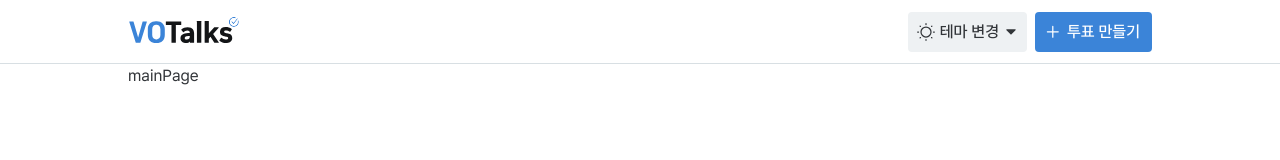
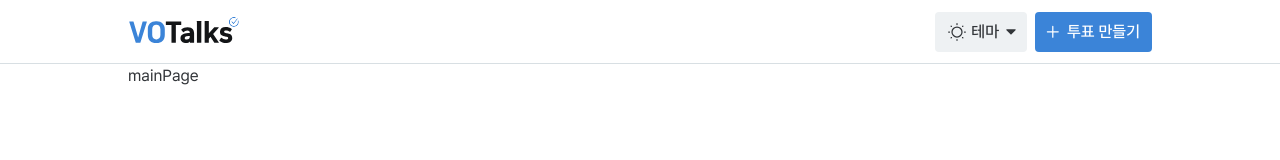
Before and after one commit to Team-VOTalks/VOTalks-FE, a Next.js app: page / in a window 1280 px wide. Shown: the top 160 px of the page. Built offline with nearby package versions, Linux system fonts and the light colour scheme.

Commit message:
feat : 테마 선택 기능 추가

```diff
--- /dev/null
+++ b/public/script/theme.js
@@ -0,0 +1,12 @@
+(function () {
+  const currentTheme = window.localStorage.getItem('theme') ?? 'system';
+  if (currentTheme === 'light') {
+    document.body.classList.add('lightTheme');
+  }
+  if (currentTheme === 'dark') {
+    document.body.classList.add('darkTheme');
+  }
+  if (currentTheme === 'system' && window.matchMedia('(prefers-color-scheme: dark)').matches) {
+    document.body.classList.add('darkTheme');
+  }
+})();
--- a/src/app/layout.tsx
+++ b/src/app/layout.tsx
@@ -38,6 +38,7 @@ export default function RootLayout({
   return (
     <html lang="ko" className={`${pretendard.variable}`}>
       <body>
+        <script src="/script/theme.js"></script>
         <Header />
         <section id="contents" className="mx-auto mb-auto h-auto w-full max-w-5xl pt-14 sm:pt-16">
           {children}
--- /dev/null
+++ b/src/features/set-theme/lib/use-theme.tsx
@@ -0,0 +1,39 @@
+'use client';
+
+import { useCallback, useEffect, useState } from 'react';
+import { Theme } from '../types/theme';
+
+function getCurrentTheme() {
+  let theme: Theme = 'system';
+  if (typeof window !== 'undefined') {
+    theme = (window.localStorage.getItem('theme') as Theme | null) ?? 'system';
+    if (theme === 'system' && window.matchMedia('(prefers-color-scheme: dark)').matches) {
+      theme = 'dark';
+    }
+  }
+  return theme;
+}
+
+export default function useTheme() {
+  const [currentTheme, setCurrentTheme] = useState<Theme>(getCurrentTheme());
+  const realTheme: Theme = getCurrentTheme() === 'dark' ? 'dark' : 'light';
+
+  useEffect(() => {
+    document.body.classList.remove('lightTheme');
+    document.body.classList.remove('darkTheme');
+
+    if (currentTheme === 'light') {
+      document.body.classList.add('lightTheme');
+    }
+    if (currentTheme === 'dark') {
+      document.body.classList.add('darkTheme');
+    }
+  }, [currentTheme]);
+
+  const setTheme = useCallback((theme: Theme) => {
+    setCurrentTheme(theme);
+    localStorage.setItem('theme', theme);
+  }, []);
+
+  return { realTheme, setTheme };
+}
--- /dev/null
+++ b/src/features/set-theme/types/theme.ts
@@ -0,0 +1 @@
+export type Theme = 'system' | 'light' | 'dark';
--- a/src/features/set-theme/ui/theme-btn.tsx
+++ b/src/features/set-theme/ui/theme-btn.tsx
@@ -1,25 +1,41 @@
 'use client';
 import * as Shared from '@/shared';
+import { useCallback } from 'react';
 import ThemeMenu from './theme-menu';
 import useThemeBtnDropdown from '../lib/use-theme-btn-dropdown';
+import useTheme from '../lib/use-theme';
+import { Theme } from '../types/theme';
 
 export default function ThemeBtn() {
   const { isOpen, handleToggleMenu, themeBtnAreaRef } = useThemeBtnDropdown();
+  const { realTheme, setTheme } = useTheme();
+
+  const setCurrentTheme = useCallback((theme: Theme) => {
+    setTheme(theme);
+    handleToggleMenu();
+  }, []);
 
   return (
     <div className="relative" ref={themeBtnAreaRef}>
       <button
         type="button"
-        className="flex items-center justify-center gap-1 rounded bg-gray-100 p-2 text-lg disabled:bg-gray-200 sm:text-xl"
+        className="flex items-center justify-center gap-1 rounded bg-gray-100 p-2 text-lg disabled:bg-gray-200 sm:pl-3 sm:text-xl"
         onClick={handleToggleMenu}
+        title="테마 변경"
+        role="button"
       >
-        <Shared.ui.IconSun />
-        <span className="hidden whitespace-nowrap text-sm font-medium sm:block sm:text-base">
-          테마 변경
+        {realTheme === 'dark' ? <Shared.ui.IconMoon /> : <Shared.ui.IconSun />}
+        <span
+          className={`
+            ${realTheme === 'dark' ? 'ml-1' : ''}
+            hidden whitespace-nowrap text-sm font-medium sm:block sm:text-base
+          `}
+        >
+          테마
         </span>
         <Shared.ui.IconDropdownAppearance isRotate={isOpen} />
       </button>
-      <ThemeMenu isOpen={isOpen} />
+      <ThemeMenu isOpen={isOpen} setTheme={setCurrentTheme} />
     </div>
   );
 }
--- a/src/features/set-theme/ui/theme-menu-item.tsx
+++ /dev/null
@@ -1,24 +0,0 @@
-import React from 'react';
-
-export default function ThemeMenuItem({
-  icon,
-  label,
-  onClick,
-}: {
-  icon: React.ReactNode;
-  label: string;
-  onClick?: () => void;
-}) {
-  return (
-    <li className="block" role="listitem">
-      <button
-        type="button"
-        className="flex w-full items-center justify-start gap-1 rounded bg-gray-000 p-2 active:bg-gray-100 sm:gap-2 sm:text-lg sm:hover:bg-gray-100 sm:active:bg-gray-000"
-        onClick={onClick}
-      >
-        <span className="flex h-5 w-5 items-center justify-center">{icon}</span>
-        <span className="text-sm sm:text-base">{label}</span>
-      </button>
-    </li>
-  );
-}
--- a/src/features/set-theme/ui/theme-menu.tsx
+++ b/src/features/set-theme/ui/theme-menu.tsx
@@ -1,7 +1,13 @@
-import ThemeMenuItem from './theme-menu-item';
+import { Theme } from '../types/theme';
 import * as Shared from '@/shared';
 
-export default function ThemeMenu({ isOpen }: { isOpen: boolean }) {
+export default function ThemeMenu({
+  isOpen,
+  setTheme,
+}: {
+  isOpen: boolean;
+  setTheme: (theme: Theme) => void;
+}) {
   const delayedOfVisible = Shared.lib.useDelayForTransition(isOpen, 100);
 
   return (
@@ -13,9 +19,22 @@ export default function ThemeMenu({ isOpen }: { isOpen: boolean }) {
       `}
       role="list"
     >
-      <ThemeMenuItem label="시스템 설정 사용" icon={<Shared.ui.IconSetting />} />
-      <ThemeMenuItem label="밝은 테마" icon={<Shared.ui.IconSun />} />
-      <ThemeMenuItem label="어두운 테마" icon={<Shared.ui.IconMoon />} />
+      {[
+        ['시스템 설정 사용', <Shared.ui.IconSetting />, () => setTheme('system')],
+        ['밝은 테마', <Shared.ui.IconSun />, () => setTheme('light')],
+        ['어두운 테마', <Shared.ui.IconMoon />, () => setTheme('dark')],
+      ].map(([label, icon, event]) => (
+        <li className="block" role="listitem" key={label as string}>
+          <button
+            type="button"
+            className="flex w-full items-center justify-start gap-1 rounded bg-gray-000 p-2 active:bg-gray-100 sm:gap-2 sm:text-lg sm:hover:bg-gray-100 sm:active:bg-gray-000"
+            onClick={event as () => void}
+          >
+            <span className="flex h-5 w-5 items-center justify-center">{icon as JSX.Element}</span>
+            <span className="text-sm sm:text-base">{label as string}</span>
+          </button>
+        </li>
+      ))}
     </ul>
   );
 }
```
